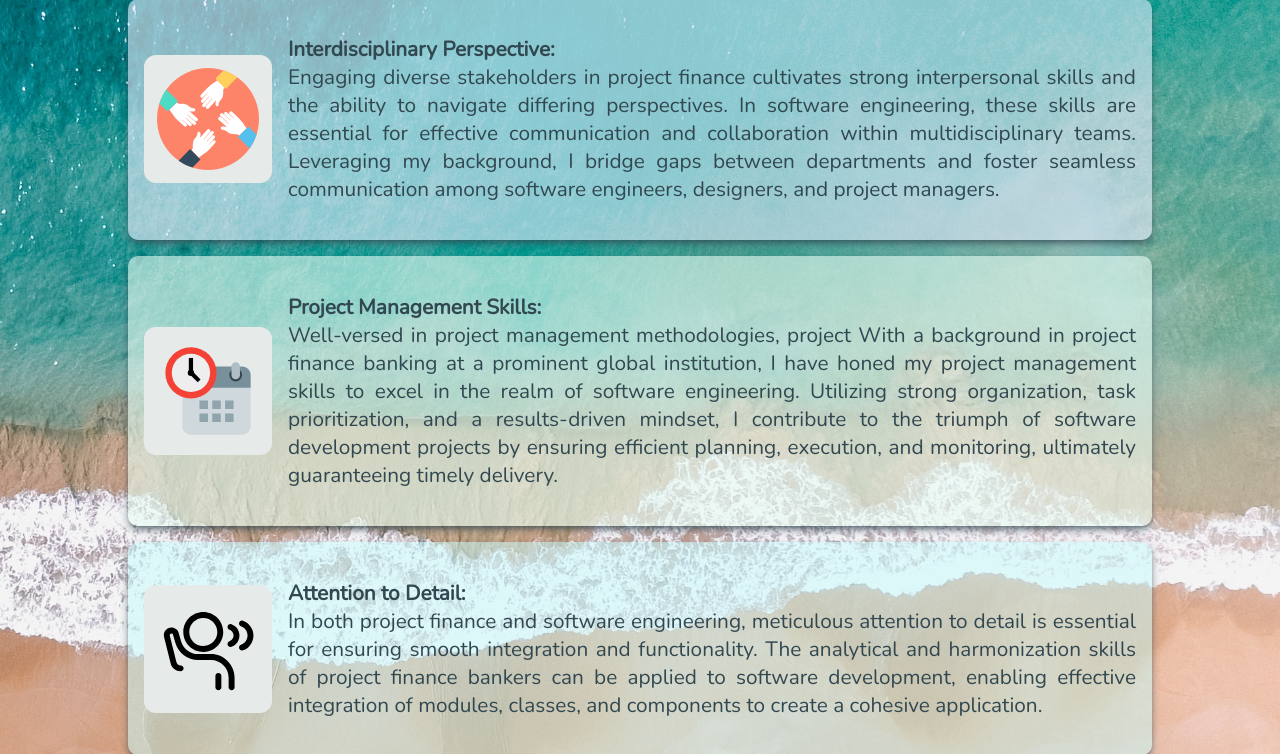
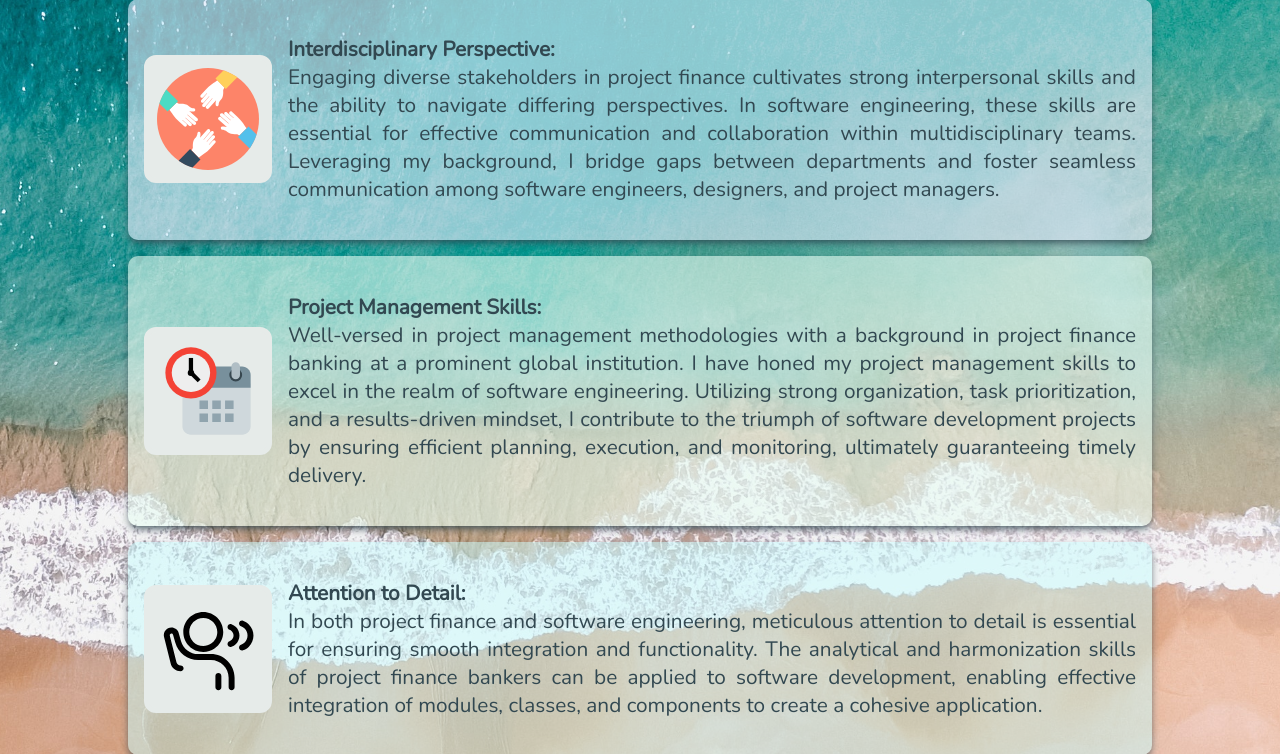
Before and after one commit to AKoy-22/portfolio, a Django app: page /about in a window 1280 px wide. Shown: the part 917-1671 px from the top of the page. Run offline with Django 4.2, Linux system fonts and the light colour scheme.

Commit message:
text updates

```diff
--- a/blog/templates/blog/about-me.html
+++ b/blog/templates/blog/about-me.html
@@ -58,8 +58,8 @@
     <section id='card' style="background-color: rgba(232, 254, 243, 0.6); ">
         <img id="card-img" src="{% static 'blog/images/proj.svg'%}" alt="author of the blog"/>
         <div class="card-content">
-            <p><strong>Project Management Skills:</strong> <br/> Well-versed in project management methodologies, project
-                With a background in project finance banking at a prominent global institution, I have honed my project management skills to excel in the
+            <p><strong>Project Management Skills:</strong> <br/> Well-versed in project management methodologies
+                with a background in project finance banking at a prominent global institution. I have honed my project management skills to excel in the
                 realm of software engineering. Utilizing strong organization, task prioritization, and a results-driven mindset, I contribute to the triumph
                 of software development projects by ensuring efficient planning, execution, and monitoring, ultimately guaranteeing timely delivery.
             </p>
```
